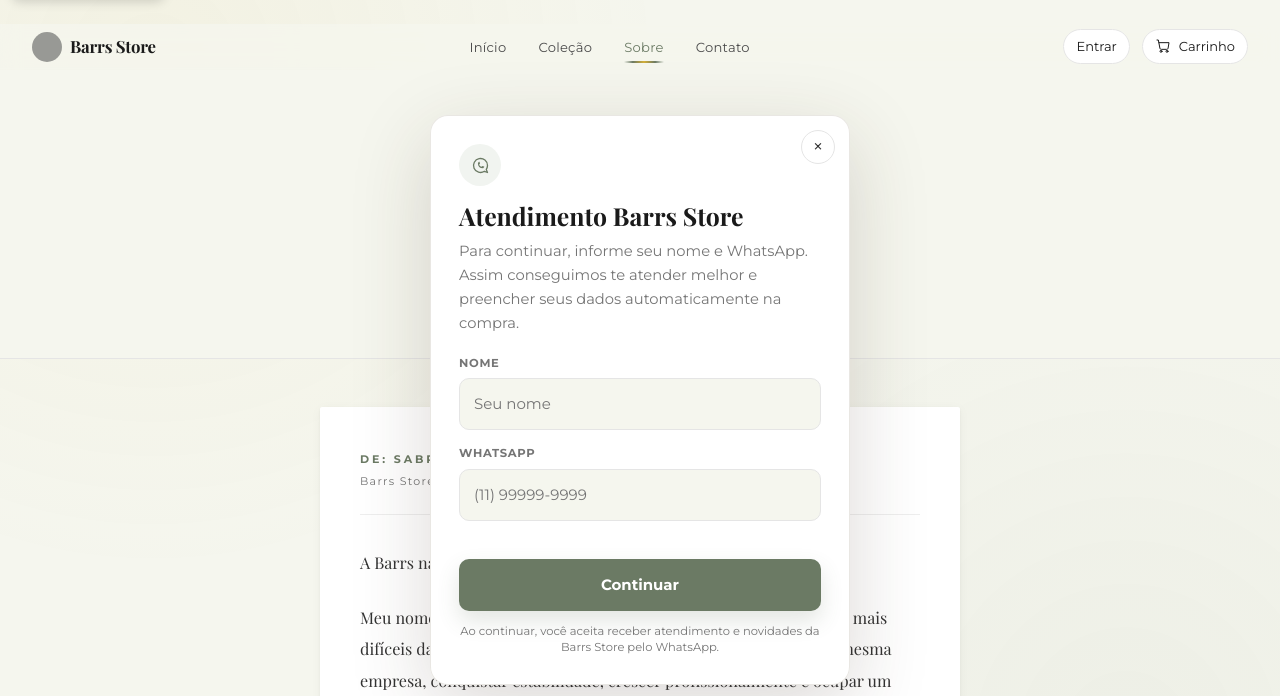
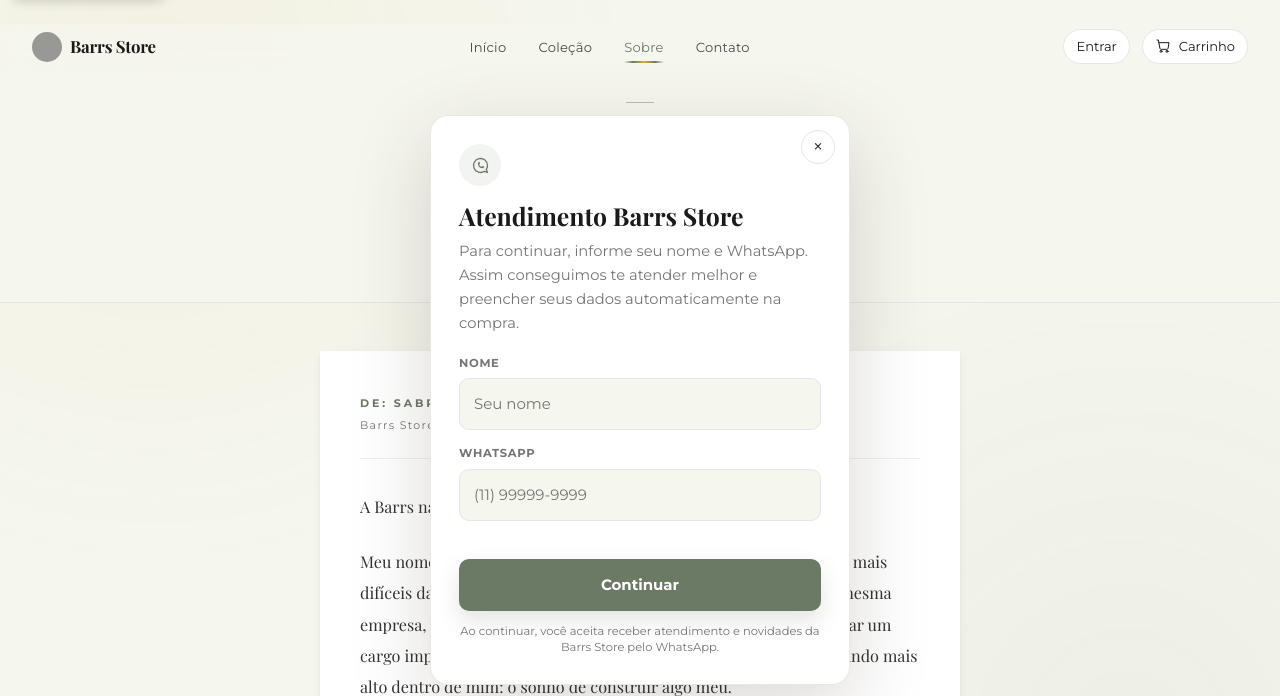
Before and after one commit to MatheusLoureiro7/BarrsStore, a Django app: page /sobre/ in a window 1280 px wide. Shown: the top 696 px of the page. Run offline with Django 5.2, Linux system fonts and the light colour scheme; parts of the project's set-up code (start-up, migrations or seed data) failed here and were passed over; some libraries are stand-ins or nearby versions; some web fonts are replaced; grey boxes are pictures that could not be loaded.

Commit message:
fix: reduzir padding do header da página sobre

```diff
--- a/static/loja/css/pages/sobre.css
+++ b/static/loja/css/pages/sobre.css
@@ -10,7 +10,7 @@
 
 /* ── TOPO TIPOGRÁFICO ────────────────────────────────────────────── */
 .about-header {
-  padding: clamp(2.5rem, 5vw, 4rem) clamp(1.25rem, 4vw, 2rem) clamp(2rem, 4vw, 3rem);
+  padding: clamp(1.25rem, 2.5vw, 2rem) clamp(1.25rem, 4vw, 2rem) clamp(1rem, 2vw, 1.5rem);
   text-align: center;
   background: var(--color-bg);
   border-bottom: 1px solid var(--color-border);
```
